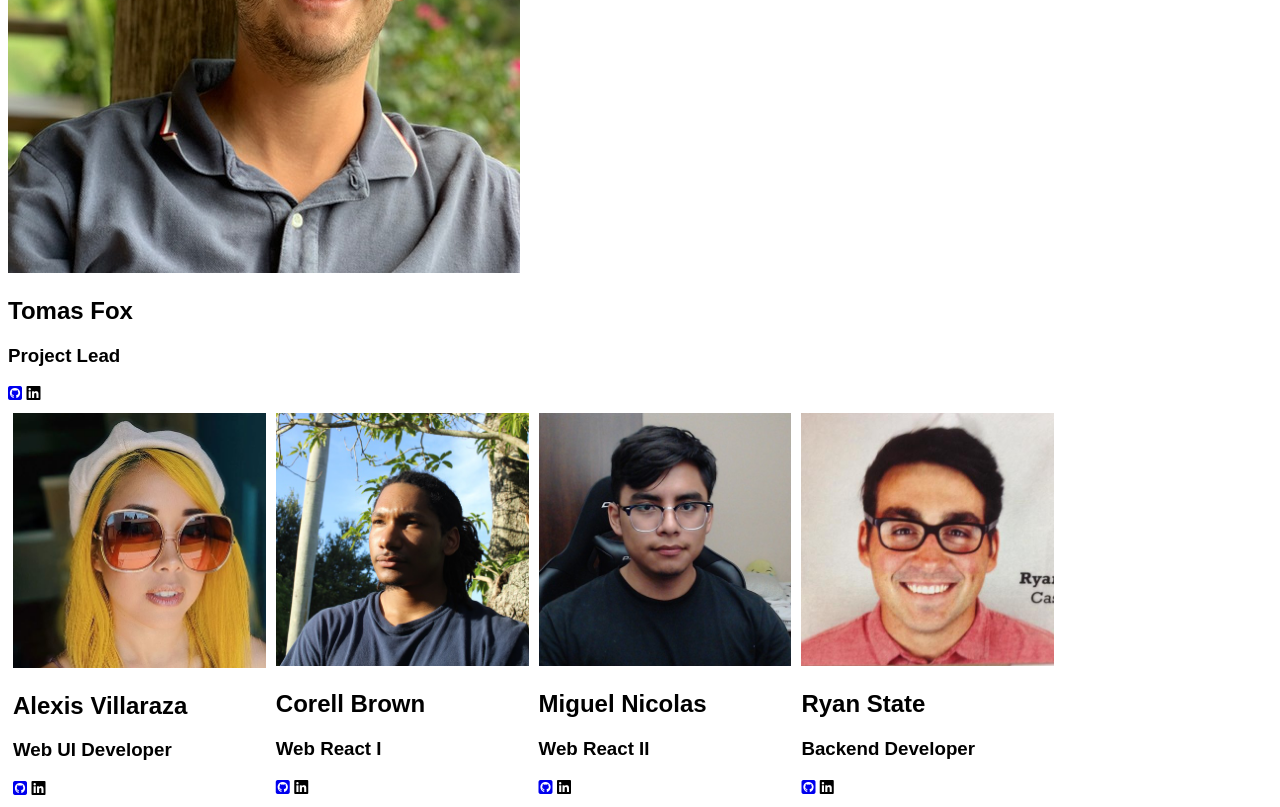
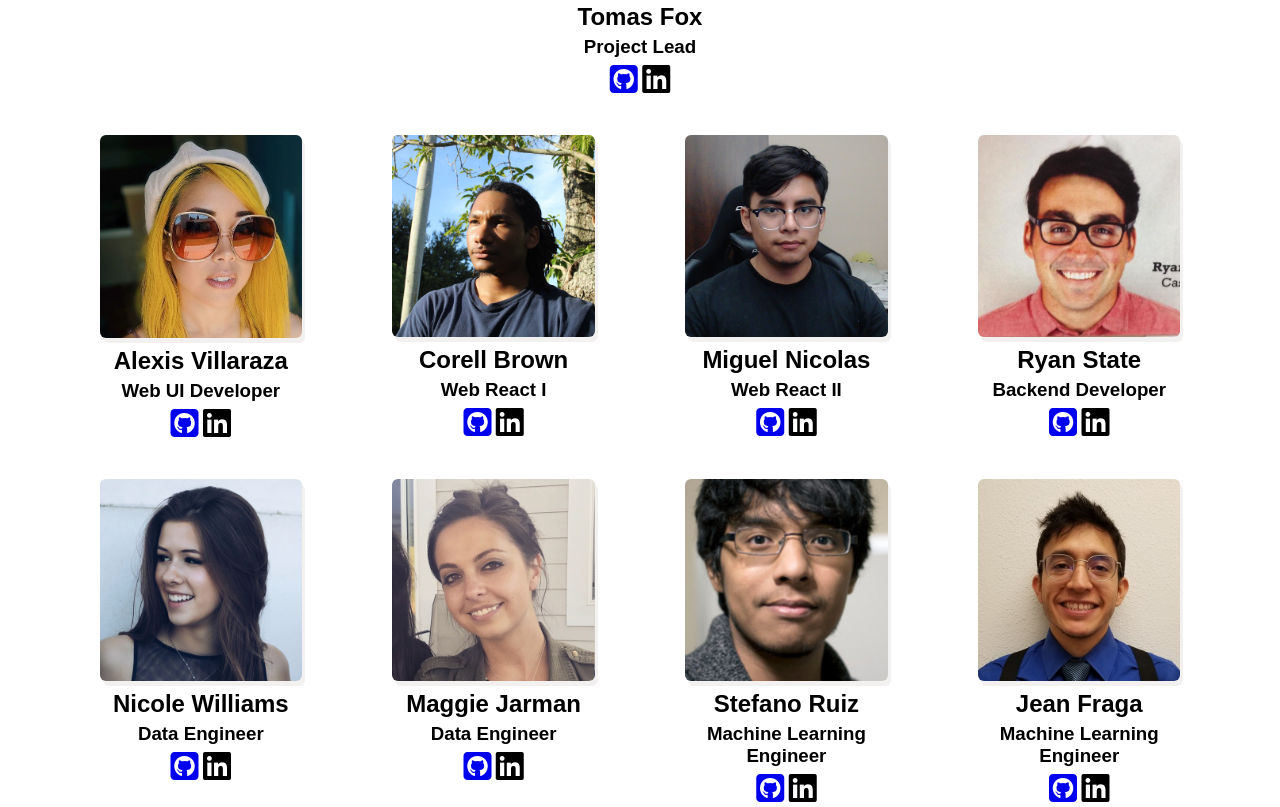
Before and after one commit to tryopti/landing-page, a plain HTML site: page about.html in a window 1280 px wide. Shown: the part 576-1383 px from the top of the page. Drawn offline with Linux system fonts and the light colour scheme; a web font is replaced by a local one.

Commit message:
added styling to about page

```diff
--- a/about.html
+++ b/about.html
@@ -19,16 +19,16 @@
             <a href="index.html">Home</a>   </a><a href="login.html">Login</a> <a href="register.html"> Register</a>
 
         </nav>
+        <section class='team-container'>
+
         <h1>Meet Our Team</h1>
+
+        <div class='tomas'>
         <img src="images/about-tomas.jpg" />
-
-
-
-    <div class='tomas'>
         <h2>Tomas Fox</h2>
         <h3>Project Lead</h3>
-        <a href="https://github.com/tomfox1"><i class="fa fa-github-square" aria-hidden="true"></i></a>
-        <a href="#"></a><i class="fa fa-linkedin-square" aria-hidden="true"></i></a>
+        <a href="https://github.com/tomfox1"><i class="fa fa-github-square fa-2x" aria-hidden="true"></i></a>
+        <a href="#"></a><i class="fa fa-linkedin-square fa-2x" aria-hidden="true"></i></a>
     </div>
 
 <section class='team'>
@@ -36,65 +36,66 @@
         <img src="images/about-alexis.jpg" />
         <h2>Alexis Villaraza</h2>
         <h3>Web UI Developer</h3>
-        <a href="https://github.com/alborja07"><i class="fa fa-github-square" aria-hidden="true"></i></a>
-        <a href="#"></a><i class="fa fa-linkedin-square" aria-hidden="true"></i></a>
+        <a href="https://github.com/alborja07"><i class="fa fa-github-square fa-2x" aria-hidden="true"></i></a>
+        <a href="#"></a><i class="fa fa-linkedin-square fa-2x" aria-hidden="true"></i></a>
     </div>
 
     <div class='corell'>
         <img src="images/about-corell.jpg" />
         <h2>Corell Brown</h2>
         <h3>Web React I</h3>
-        <a href="https://github.com/Corellcb"><i class="fa fa-github-square" aria-hidden="true"></i></a>
-        <a href="#"></a><i class="fa fa-linkedin-square" aria-hidden="true"></i></a>
+        <a href="https://github.com/Corellcb"><i class="fa fa-github-square fa-2x" aria-hidden="true"></i></a>
+        <a href="#"></a><i class="fa fa-linkedin-square fa-2x" aria-hidden="true"></i></a>
     </div>
 
     <div class='miguel'>
         <img src="images/about-miguel.jpg" />
         <h2>Miguel Nicolas</h2>
         <h3>Web React II</h3>
-        <a href="https://github.com/miugel"><i class="fa fa-github-square" aria-hidden="true"></i></a>
-        <a href="#"></a><i class="fa fa-linkedin-square" aria-hidden="true"></i></a>
+        <a href="https://github.com/miugel"><i class="fa fa-github-square fa-2x" aria-hidden="true"></i></a>
+        <a href="#"></a><i class="fa fa-linkedin-square fa-2x" aria-hidden="true"></i></a>
     </div>
 
     <div class='ryan'>
         <img src="images/about-ryan.jpg" />
         <h2>Ryan State</h2>
         <h3>Backend Developer</h3>
-        <a href="https://github.com/rwstate"><i class="fa fa-github-square" aria-hidden="true"></i></a>
-        <a href="#"></a><i class="fa fa-linkedin-square" aria-hidden="true"></i></a>
+        <a href="https://github.com/rwstate"><i class="fa fa-github-square fa-2x" aria-hidden="true"></i></a>
+        <a href="#"></a><i class="fa fa-linkedin-square fa-2x" aria-hidden="true"></i></a>
     </div>
 
     <div class='nicole'>
-        <img src="images/about-nicole.jpg" />
+        <img src="images/about-nicole.jpg " />
         <h2>Nicole Williams</h2>
         <h3>Data Engineer</h3>
-        <a href="https://github.com/nwilliams030"><i class="fa fa-github-square" aria-hidden="true"></i></a>
-        <a href="#"></a><i class="fa fa-linkedin-square" aria-hidden="true"></i></a>
+        <a href="https://github.com/nwilliams030"><i class="fa fa-github-square fa-2x" aria-hidden="true"></i></a>
+        <a href="#"></a><i class="fa fa-linkedin-square fa-2x" aria-hidden="true"></i></a>
     </div>
 
     <div class='maggie'>
         <img src="images/about-maggie.jpg" />
         <h2>Maggie Jarman</h2>
         <h3>Data Engineer</h3>
-        <a href="https://github.com/mljarman"><i class="fa fa-github-square" aria-hidden="true"></i></a>
-        <a href="#"></a><i class="fa fa-linkedin-square" aria-hidden="true"></i></a>
+        <a href="https://github.com/mljarman"><i class="fa fa-github-square fa-2x" aria-hidden="true"></i></a>
+        <a href="#"></a><i class="fa fa-linkedin-square fa-2x" aria-hidden="true"></i></a>
     </div>
 
     <div class='stefano'>
         <img src="images/about-stefano.jpg" />
         <h2>Stefano Ruiz</h2>
         <h3>Machine Learning Engineer</h3>
-        <a href="https://github.com/stefanoruiz"><i class="fa fa-github-square" aria-hidden="true"></i></a>
-        <a href="#"></a><i class="fa fa-linkedin-square" aria-hidden="true"></i></a>
+        <a href="https://github.com/stefanoruiz"><i class="fa fa-github-square fa-2x" aria-hidden="true"></i></a>
+        <a href="#"></a><i class="fa fa-linkedin-square fa-2x" aria-hidden="true"></i></a>
     </div>
 
     <div class='jean'>
         <img src="images/about-jean.jpg" />
         <h2>Jean Fraga</h2>
         <h3>Machine Learning Engineer</h3>
-        <a href="https://github.com/JeanFraga"><i class="fa fa-github-square" aria-hidden="true"></i></a>
-        <a href="#"></a><i class="fa fa-linkedin-square" aria-hidden="true"></i></a>
+        <a href="https://github.com/JeanFraga"><i class="fa fa-github-square fa-2x" aria-hidden="true"></i></a>
+        <a href="#"></a><i class="fa fa-linkedin-square fa-2x" aria-hidden="true"></i></a>
     </div>
+</section>
 </section>
     </body>
 </html>
--- a/less/index.less
+++ b/less/index.less
@@ -10,6 +10,11 @@ img {
 
 h1 {
     text-align: center;
+}
+
+h2,
+h3 {
+    margin: 5px;
 }
 
 //
@@ -119,18 +124,36 @@ footer {
 //
 //
 
+.team-container {
+    text-align: center;
+    // display: flex;
+    // justify-content: center;
+    // margin: 0 auto;
+}
+
 .tomas {
-    align-items: center;
+    text-align: center;
+    margin: 20px;
+    img {
+        width: 20%;
+        border-radius: 6px;
+        box-shadow: 3px 5px #f3f0f0;
+    }
 }
 
 .team {
     display: flex;
     flex-wrap: wrap;
+    justify-content: center;
 
     div {
         width: 20%;
-        margin: 10px 5px;
-        // margin-bottom: 20%;
+        margin: 20px 20px;
+    }
+    img {
+        width: 80%;
+        border-radius: 6px;
+        box-shadow: 3px 5px #f3f0f0;
     }
 }
 
```
Also changed, not shown: less/index.css.
